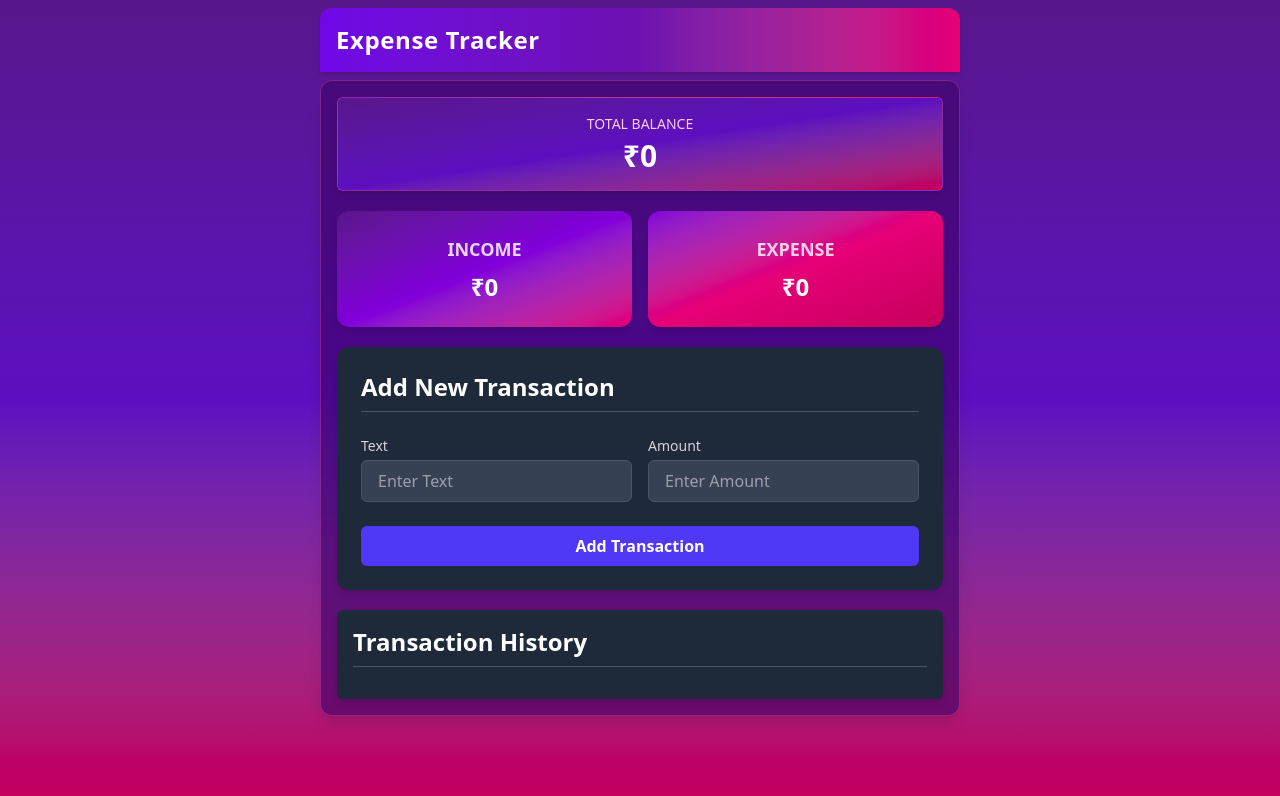
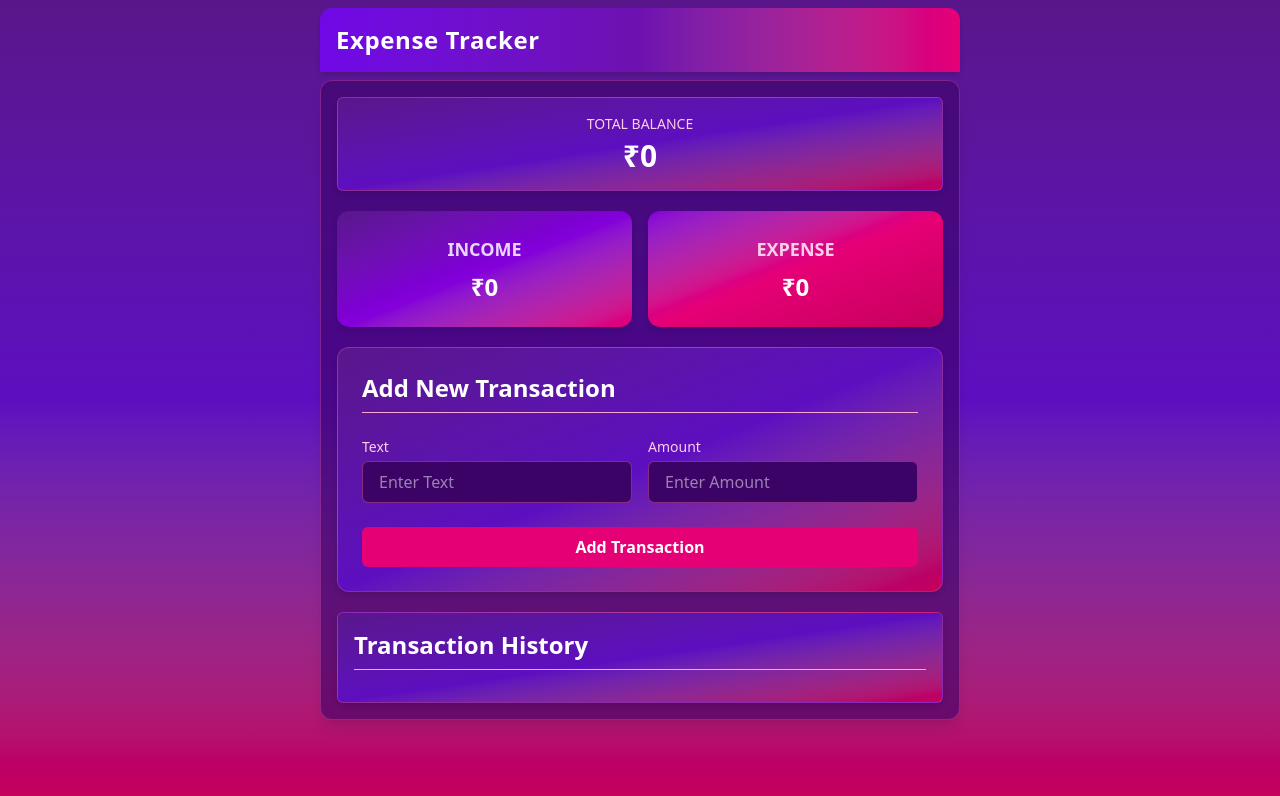
Before and after one commit to Soumita-Nag/ExpenseTracker, a Vue app: page / in a window 1280 px wide. Shown: the top 796 px of the page. Built offline with nearby package versions, Linux system fonts and the light colour scheme.

Commit message:
theme changed for overall page

```diff
--- a/src/App.vue
+++ b/src/App.vue
@@ -45,6 +45,7 @@
       text: transactionData.text,
       cost: transactionData.cost
     })
+    toast.success("Transaction added successfully");
     updateLocalStorage();
   }
 
--- a/src/components/AddTransaction.vue
+++ b/src/components/AddTransaction.vue
@@ -1,62 +1,40 @@
 <template>
-  <div class=" mx-auto mt-5 p-6 bg-gray-800 shadow-md rounded-xl transition-all duration-300">
+  <div class="mx-auto mt-5 p-6 bg-gradient-to-br from-purple-900 via-violet-800 to-pink-700 shadow-md rounded-xl transition-all duration-300 border border-pink-400/30">
     <div class="mb-6">
-      <h3 class="text-2xl font-semibold text-white pb-2 border-b border-gray-600">Add New Transaction</h3>
+      <h3 class="text-2xl font-semibold text-white pb-2 border-b border-pink-300">
+        Add New Transaction
+      </h3>
     </div>
 
     <form @submit.prevent="onSubmit" class="space-y-6 w-full">
       <div class="grid grid-cols-1 sm:grid-cols-2 gap-4">
         <div class="flex flex-col">
-          <label for="text" class="mb-1 text-sm font-medium text-gray-300">Text</label>
+          <label for="text" class="mb-1 text-sm font-medium text-pink-200">Text</label>
           <input
             type="text"
             name="text"
             id="text"
             placeholder="Enter Text"
-            class="px-4 py-2 rounded-md border border-gray-600 bg-gray-700 text-white focus:outline-none focus:ring-2 focus:ring-indigo-500"
+            class="px-4 py-2 rounded-md border border-pink-400/40 bg-purple-950 text-white focus:outline-none focus:ring-2 focus:ring-pink-400"
             v-model="text"
           />
         </div>
         <div class="flex flex-col">
-          <label for="amt" class="mb-1 text-sm font-medium text-gray-300">Amount</label>
+          <label for="amt" class="mb-1 text-sm font-medium text-pink-200">Amount</label>
           <input
             type="text"
             name="amt"
             id="amt"
             placeholder="Enter Amount"
-            class="px-4 py-2 rounded-md border border-gray-600 bg-gray-700 text-white focus:outline-none focus:ring-2 focus:ring-indigo-500"
+            class="px-4 py-2 rounded-md border border-pink-400/40 bg-purple-950 text-white focus:outline-none focus:ring-2 focus:ring-pink-400"
             v-model="cost"
           />
         </div>
       </div>
 
-      <!-- <div class="flex items-center gap-4">
-        <div class="flex items-center">
-          <input
-            type="radio"
-            id="income"
-            value="Income"
-            v-model="picked"
-            class="text-indigo-600 focus:ring-indigo-500"
-          />
-          <label for="income" class="ml-2 text-sm text-gray-300">Income</label>
-        </div>
-
-        <div class="flex items-center">
-          <input
-            type="radio"
-            id="expenses"
-            value="Expenses"
-            v-model="picked"
-            class="text-indigo-600 focus:ring-indigo-500"
-          />
-          <label for="expenses" class="ml-2 text-sm text-gray-300">Expenses</label>
-        </div>
-      </div> -->
-
       <button
         type="submit"
-        class="w-full cursor-pointer px-6 py-2 bg-indigo-600 text-white font-semibold rounded-md hover:bg-indigo-700 transition"
+        class="w-full cursor-pointer px-6 py-2 bg-pink-600 text-white font-semibold rounded-md hover:bg-pink-700 transition"
       >
         Add Transaction
       </button>
@@ -68,38 +46,32 @@
 import { ref } from "vue";
 import { useToast } from "vue-toastification";
 
-const text=ref('')
-const cost=ref('')
+const text = ref('');
+const cost = ref('');
 
-const toast=useToast()
+const toast = useToast();
+const emit = defineEmits(['transactionSubmit']);
 
-const emit=defineEmits(['transactionSubmit'])
-
-const onSubmit=()=>{
-  if(!text.value && !cost.value){
+const onSubmit = () => {
+  if (!text.value && !cost.value) {
     toast.error("Both fields must be filled!");
-    return
-  }
-  else if(!text.value){
-    toast.error("Text field cannot be empty!")
-    return
-  }
-  else if(!cost.value){
-    toast.error("Cost field cannot be empty!")
-    return
-  }
-  else{
-    toast.success("Transaction added successfully")
+    return;
+  } else if (!text.value) {
+    toast.error("Text field cannot be empty!");
+    return;
+  } else if (!cost.value) {
+    toast.error("Cost field cannot be empty!");
+    return;
   }
 
-  const transactionData={
-    text:text.value,
-    cost:parseFloat(cost.value)
-  }
-  emit('transactionSubmit',transactionData);
-  text.value=''
-  cost.value=''
-}
+  const transactionData = {
+    text: text.value,
+    cost: parseFloat(cost.value)
+  };
+  emit('transactionSubmit', transactionData);
+  text.value = '';
+  cost.value = '';
+};
 </script>
 
 <style scoped>
--- a/src/components/TransactionHistory.vue
+++ b/src/components/TransactionHistory.vue
@@ -1,6 +1,6 @@
 <template>
-  <div class="p-4 bg-gray-800 rounded-md shadow-md mt-5 w-full">
-    <h3 class="text-2xl font-semibold text-white mb-4 border-b border-gray-600 pb-2">
+  <div class="p-4 bg-gradient-to-br from-purple-900 via-violet-800 to-pink-700 rounded-md shadow-md mt-5 w-full border border-pink-400/30">
+    <h3 class="text-2xl font-semibold text-white mb-4 border-b border-pink-300 pb-2">
       Transaction History
     </h3>
 
@@ -11,7 +11,7 @@
     >
       <div
         :class="item.cost >= 0 ? 'plus' : 'minus'"
-        class="flex justify-between items-center bg-gray-700 text-gray-100 px-4 py-2 rounded mb-2 shadow-sm"
+        class="flex justify-between items-center bg-purple-950 text-white px-4 py-2 rounded mb-2 shadow-md"
       >
         <h4 class="font-medium">{{ item.text }}</h4>
         <h4 class="font-semibold">
@@ -19,44 +19,41 @@
         </h4>
       </div>
       <button
-        class="delete-btn absolute right-[-22px] top-1/2 -translate-y-1/2 bg-red-500 text-white border-0 px-[6px] py-[2px] rounded-r cursor-pointer shadow-md opacity-0"
+        class="delete-btn absolute right-[-22px] top-1/2 -translate-y-1/2 bg-pink-600 hover:bg-pink-700 text-white border-0 px-[6px] py-[2px] rounded-r cursor-pointer shadow-lg opacity-0"
         @click="deleteList(item.id)"
       >
         X
       </button>
     </div>
-
   </div>
 </template>
 
 <script setup>
-    import {defineProps} from 'vue';
-    const props= defineProps({
-        transactions:{
+import { defineProps } from 'vue';
+const props = defineProps({
+  transactions: {
     type: Array,
     required: true,
   }
-    })
-    const emit=defineEmits(['deleteTransaction'])
-    const deleteList=(id)=>{
-      emit('deleteTransaction',id)
+});
+const emit = defineEmits(['deleteTransaction']);
+const deleteList = (id) => {
+  emit('deleteTransaction', id);
 }
 </script>
 
 <style scoped>
-    .plus{
-        /* color: green; */
-        border-right: 5px solid green;
+.plus {
+  border-right: 5px solid #19c363;
 }
-    .minus{
-        /* color: red; */
-        border-right: 5px solid red;
+.minus {
+  border-right: 5px solid #ff4949;
 }
-    .delete-btn{
+.delete-btn {
   line-height: 20px;
   transition: opacity 0.3s ease;
 }
-    .list:hover .delete-btn{
+.list:hover .delete-btn {
   opacity: 1;
 }
 </style>
```
Lines whose indentation alone changed are shown as unchanged.
